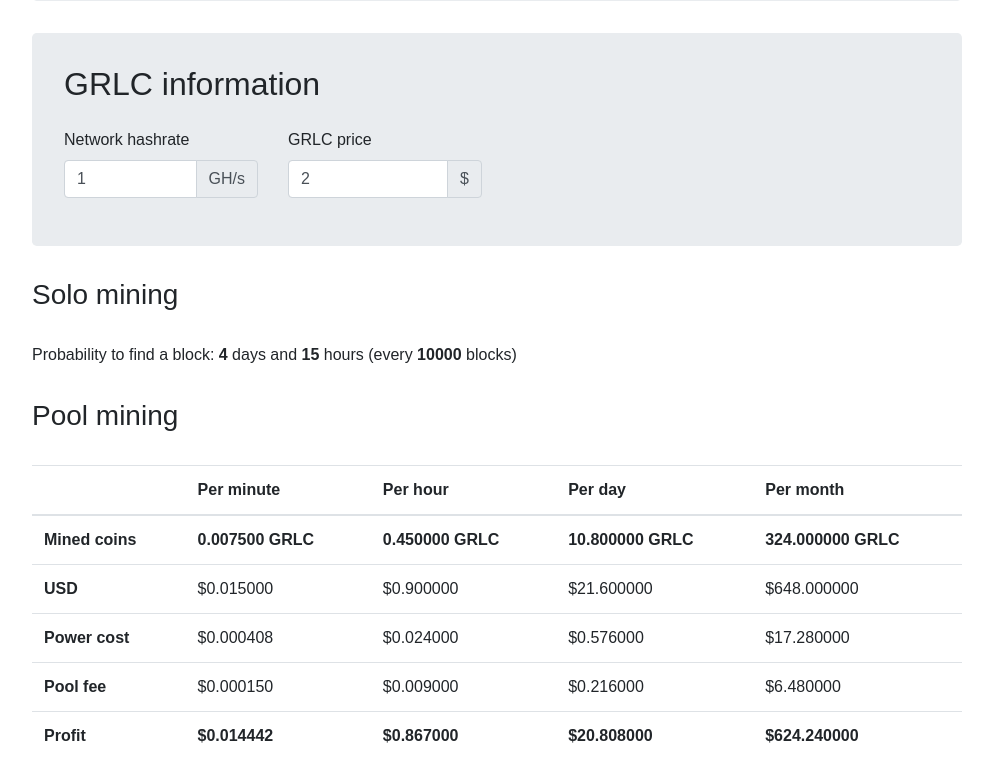
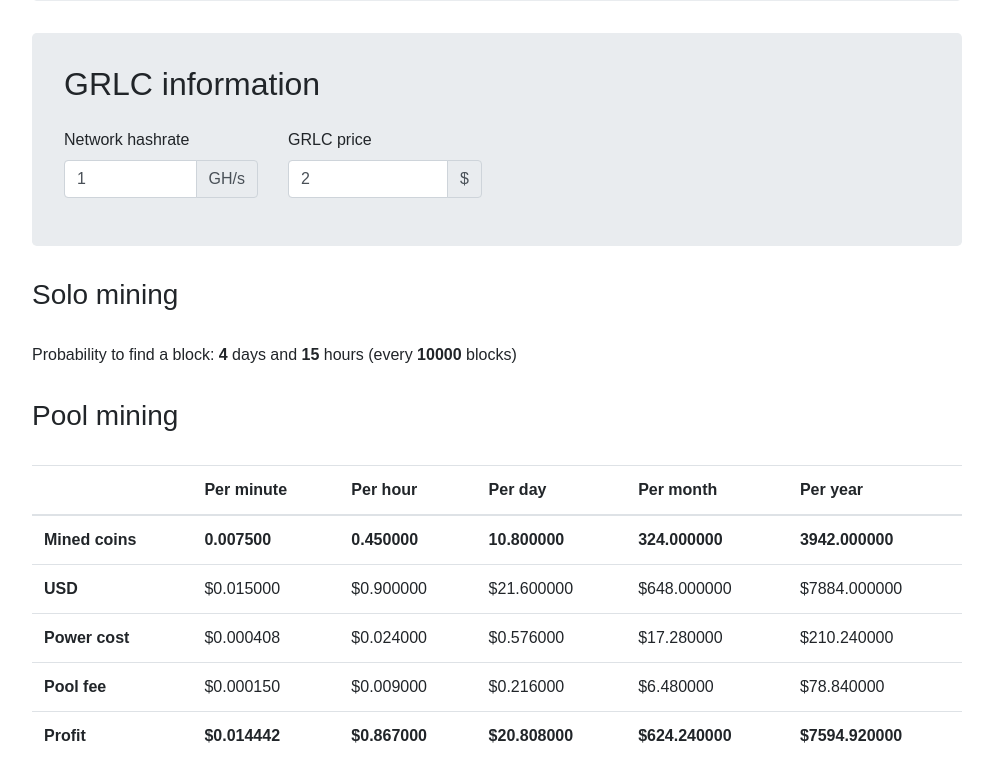
Before and after one commit to yesiam77/grlc-calculator, a React (Create React App) app: page / in a window 1280 px wide. Shown: the part 320-1102 px from the top of the page, without its empty margins (143-1136 px from the left). Built offline with nearby package versions, Linux system fonts and the light colour scheme; no server answers.

Commit message:
Add per year on table

```diff
--- a/src/App.js
+++ b/src/App.js
@@ -194,15 +194,17 @@ class App extends Component {
                 <th scope="col">Per hour</th>
                 <th scope="col">Per day</th>
                 <th scope="col">Per month</th>
+                <th scope="col">Per year</th>
               </tr>
             </thead>
             <tbody>
               <tr>
                 <th scope="row">Mined coins</th>
-                <td><b>{(75*(this.percentNetwork()/100)).toFixed(6)} GRLC</b></td>
-                <td><b>{(60*75*(this.percentNetwork()/100)).toFixed(6)} GRLC</b></td>
-                <td><b>{(24*60*75*(this.percentNetwork()/100)).toFixed(6)} GRLC</b></td>
-                <td><b>{(30*24*60*75*(this.percentNetwork()/100)).toFixed(6)} GRLC</b></td>
+                <td><b>{(75*(this.percentNetwork()/100)).toFixed(6)}</b></td>
+                <td><b>{(60*75*(this.percentNetwork()/100)).toFixed(6)}</b></td>
+                <td><b>{(24*60*75*(this.percentNetwork()/100)).toFixed(6)}</b></td>
+                <td><b>{(30*24*60*75*(this.percentNetwork()/100)).toFixed(6)}</b></td>
+                <td><b>{(365*24*60*75*(this.percentNetwork()/100)).toFixed(6)}</b></td>
               </tr>
               <tr>
                 <th scope="row">USD</th>
@@ -210,6 +212,7 @@ class App extends Component {
                 <td>${(this.state.price*60*75*(this.percentNetwork()/100)).toFixed(6)}</td>
                 <td>${(this.state.price*24*60*75*(this.percentNetwork()/100)).toFixed(6)}</td>
                 <td>${(this.state.price*30*24*60*75*(this.percentNetwork()/100)).toFixed(6)}</td>
+                <td>${(this.state.price*365*24*60*75*(this.percentNetwork()/100)).toFixed(6)}</td>
               </tr>
               <tr>
                 <th scope="row">Power cost</th>
@@ -217,6 +220,7 @@ class App extends Component {
                 <td>${(this.state.power == 0 || this.state.cost == 0) ? ' -' : (this.state.cost*(this.state.power*1/1000)).toFixed(6)}</td>
                 <td>${(this.state.power == 0 || this.state.cost == 0) ? ' -' : (this.state.cost*(this.state.power*24/1000)).toFixed(6)}</td>
                 <td>${(this.state.power == 0 || this.state.cost == 0) ? ' -' : (this.state.cost*(this.state.power*24*30/1000)).toFixed(6)}</td>
+                <td>${(this.state.power == 0 || this.state.cost == 0) ? ' -' : (this.state.cost*(this.state.power*24*365/1000)).toFixed(6)}</td>
               </tr>
               <tr>
                 <th scope="row">Pool fee</th>
@@ -224,6 +228,7 @@ class App extends Component {
                 <td>${this.state.pool == 0 ? ' -' : (this.state.price*60*75*(this.percentNetwork()/100)*(this.state.pool/100)).toFixed(6)}</td>
                 <td>${this.state.pool == 0 ? ' -' : (this.state.price*24*60*75*(this.percentNetwork()/100)*(this.state.pool/100)).toFixed(6)}</td>
                 <td>${this.state.pool == 0 ? ' -' : (this.state.price*30*24*60*75*(this.percentNetwork()/100)*(this.state.pool/100)).toFixed(6)}</td>
+                <td>${this.state.pool == 0 ? ' -' : (this.state.price*365*24*60*75*(this.percentNetwork()/100)*(this.state.pool/100)).toFixed(6)}</td>
               </tr>
               <tr>
                 <th scope="row">Profit</th>
@@ -231,6 +236,7 @@ class App extends Component {
                 <td><b>${((this.state.price*60*75*(this.percentNetwork()/100)) - (this.state.cost*(this.state.power*1/1000)) - (this.state.pool == 0 ? 0 : this.state.price*60*75*(this.percentNetwork()/100)*(this.state.pool/100))).toFixed(6)}</b></td>
                 <td><b>${((this.state.price*24*60*75*(this.percentNetwork()/100)) - (this.state.cost*(this.state.power*24/1000)) - (this.state.pool == 0 ? 0 : this.state.price*24*60*75*(this.percentNetwork()/100)*(this.state.pool/100))).toFixed(6)}</b></td>
                 <td><b>${((this.state.price*30*24*60*75*(this.percentNetwork()/100)) - (this.state.cost*(this.state.power*24*30/1000)) - (this.state.pool == 0 ? 0 : this.state.price*30*24*60*75*(this.percentNetwork()/100)*(this.state.pool/100))).toFixed(6)}</b></td>
+                <td><b>${((this.state.price*365*24*60*75*(this.percentNetwork()/100)) - (this.state.cost*(this.state.power*24*365/1000)) - (this.state.pool == 0 ? 0 : this.state.price*365*24*60*75*(this.percentNetwork()/100)*(this.state.pool/100))).toFixed(6)}</b></td>
               </tr>
             </tbody>
           </table>
```
